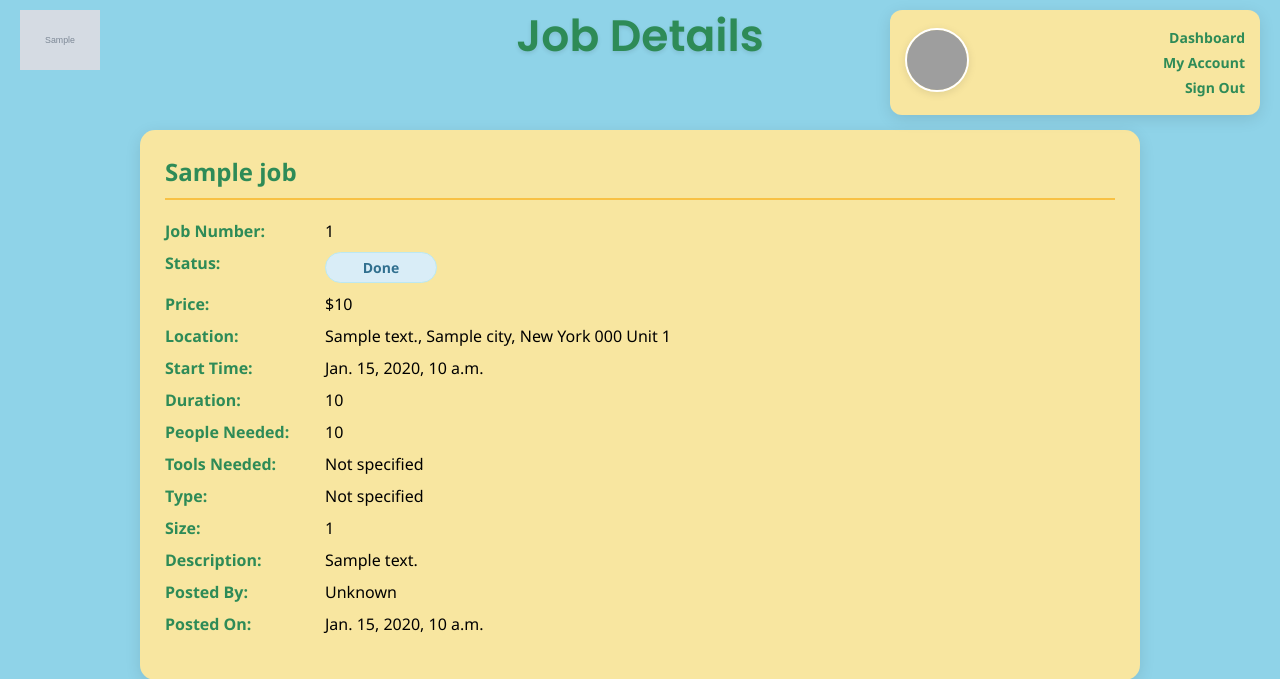
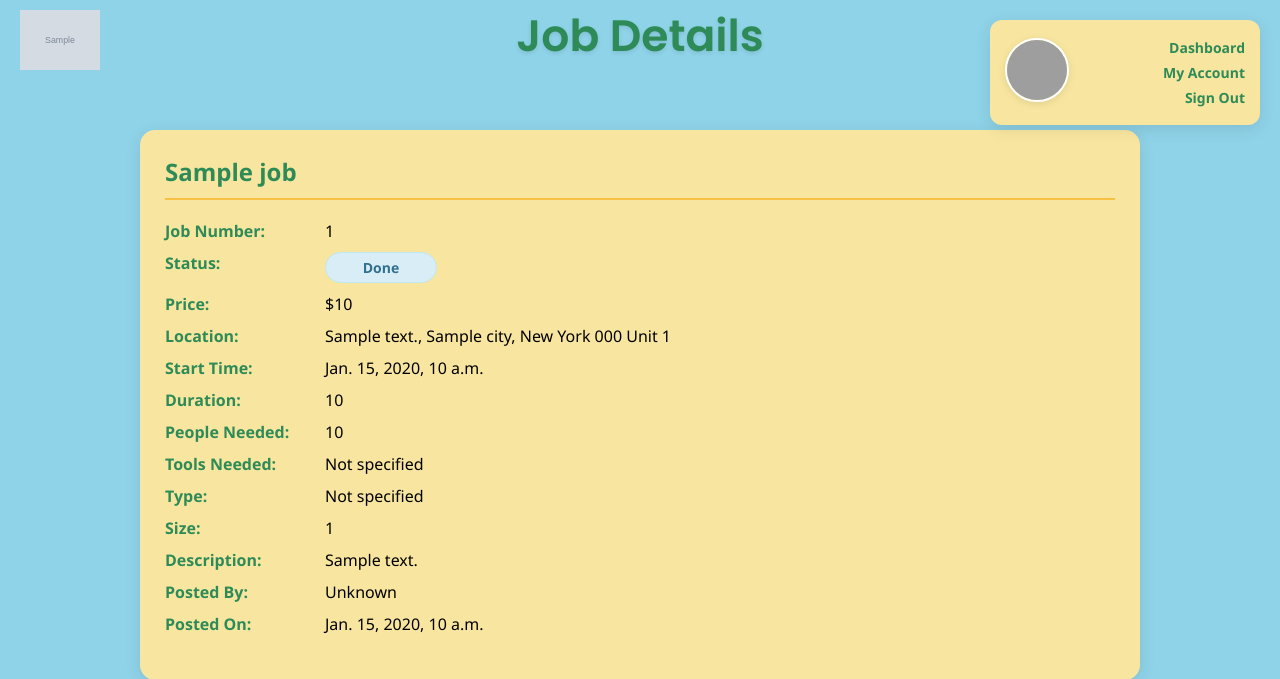
Before and after one commit to Dlam42/9leaf, a Django app: template myworld/leaf/members/templates/job_details.html in a window 1280 px wide. Shown: the top 679 px of the page. Run offline with Django 5.2, Linux system fonts and the light colour scheme; the template is opened without the code that fills it: most values are stand-ins (such as "Sample title", 1, 10 or a date in 2020); grey boxes marked "Sample" are stand-in pictures; grey boxes are pictures that could not be loaded.

Commit message:
Update job_details.html

```diff
--- a/myworld/leaf/members/templates/job_details.html
+++ b/myworld/leaf/members/templates/job_details.html
@@ -55,8 +55,8 @@
             box-shadow: 0 4px 16px rgba(0,0,0,0.1);
             position: absolute;
             right: 20px;
-            top: 10px;
-            width: 340px;
+            top: 20px;
+            width: 240px;
         }
         .profile-info {
             display: flex;
@@ -350,9 +350,9 @@
 <body>
     <div class="top-bar">
         {% if site_settings.logo_url %}
-            <div class="logo">
-                <img src="{{ site_settings.logo_url }}" alt="Leaf Logo" style="max-width: 150px; max-height: 60px;">
-            </div>
+        <div class="logo">
+            <img src="{{ site_settings.logo_url }}" alt="Leaf Logo" style="max-width: 150px; max-height: 60px;">
+        </div>
         {% else %}
             <div class="logo">Leaf</div>
         {% endif %}
```
